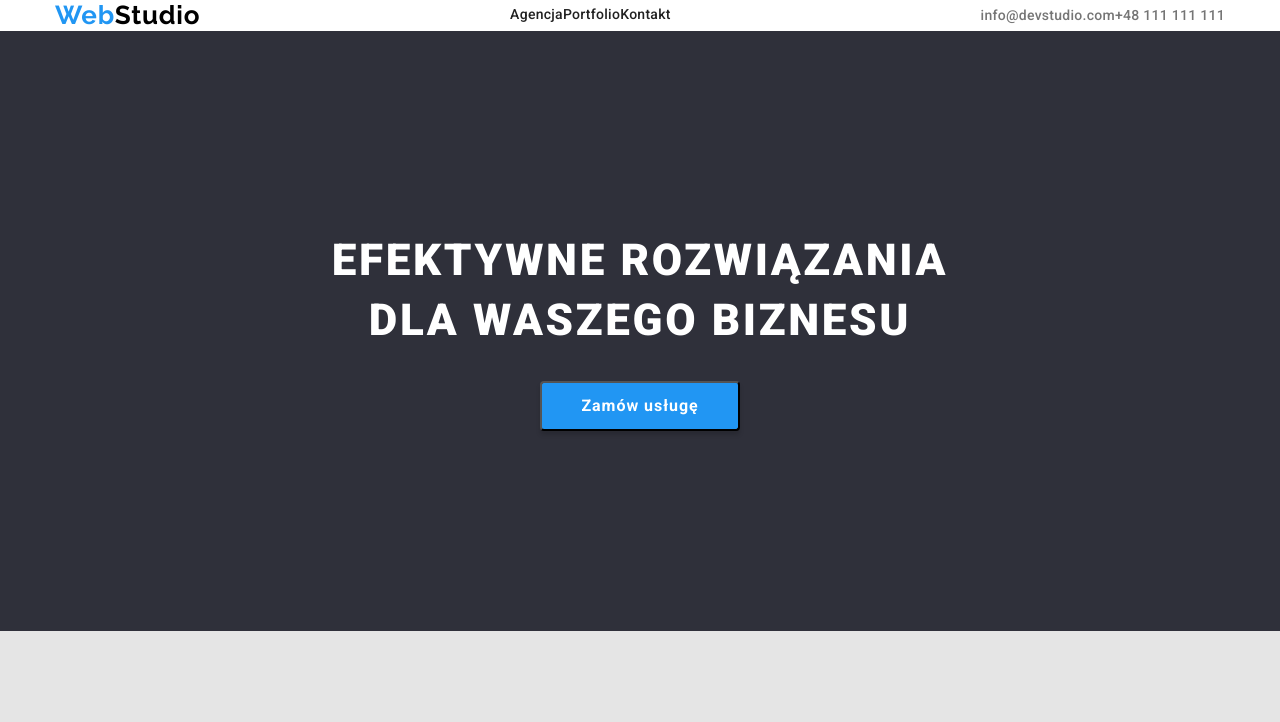
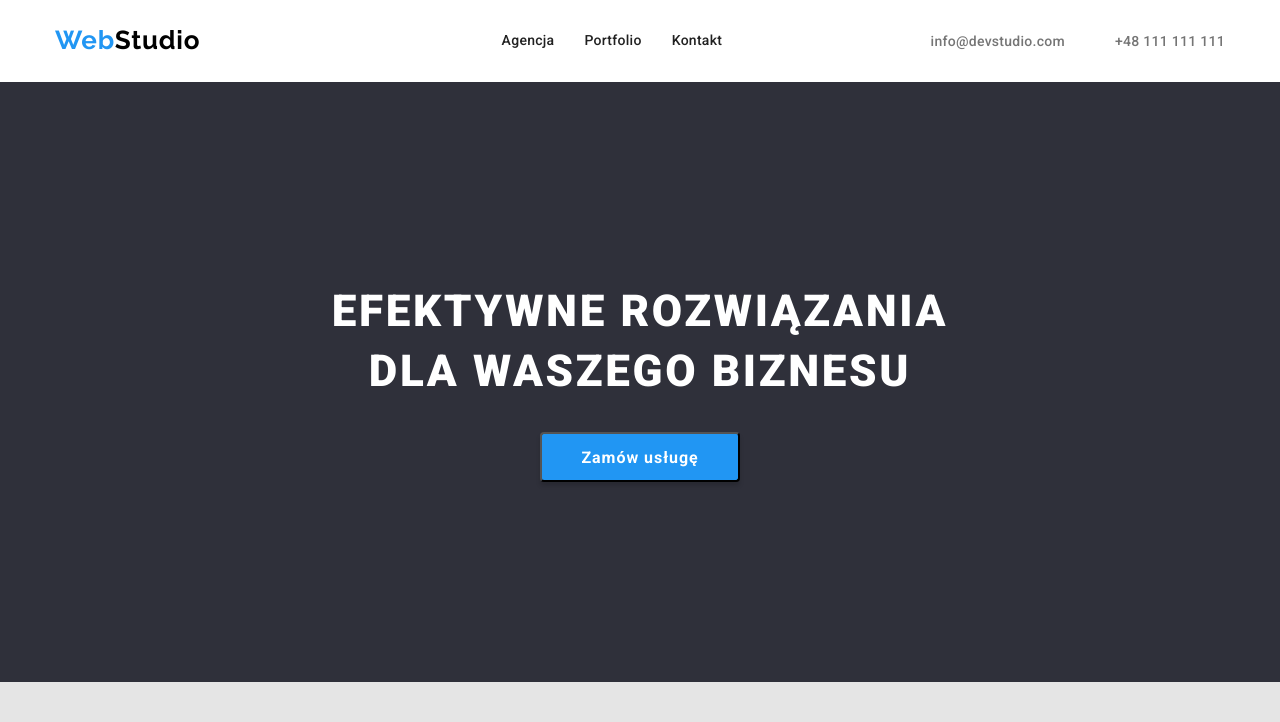
Before and after one commit to DawidPiecha/goit-markup-hw-03, a plain HTML site: page index.html in a window 1280 px wide. Shown: the top 722 px of the page. Drawn offline with nearby package versions, Linux system fonts and the light colour scheme.

Commit message:
styles in styless.css for header in index.html refreshed

```diff
--- a/css/styles.css
+++ b/css/styles.css
@@ -50,6 +50,9 @@ body {
   text-decoration: none;
   line-height: 1.19;
   letter-spacing: 0.03em;
+  padding-top: 24px;
+  padding-bottom: 25px;
+  margin-right: 93px;
 }
 .first-logo-part {
   color: var(--object-primary-background-color);
@@ -59,10 +62,14 @@ body {
   line-height: 1.14;
   font-weight: 500;
   letter-spacing: 0.02em;
+  padding-top: 32px;
+  padding-bottom: 32px;
 }
 .navigation .link-menu {
   display: flex;
+  column-gap: 30px;
 }
+
 .link-menu .link {
   text-decoration: none;
   color: var(--text-primary-color);
@@ -73,6 +80,9 @@ body {
 }
 .top-contacts {
   display: flex;
+  column-gap: 50px;
+  padding-top: 32px;
+  padding-bottom: 32px;
 }
 .top-contacts .contact-link {
   color: var(--text-secondary-color);
```
